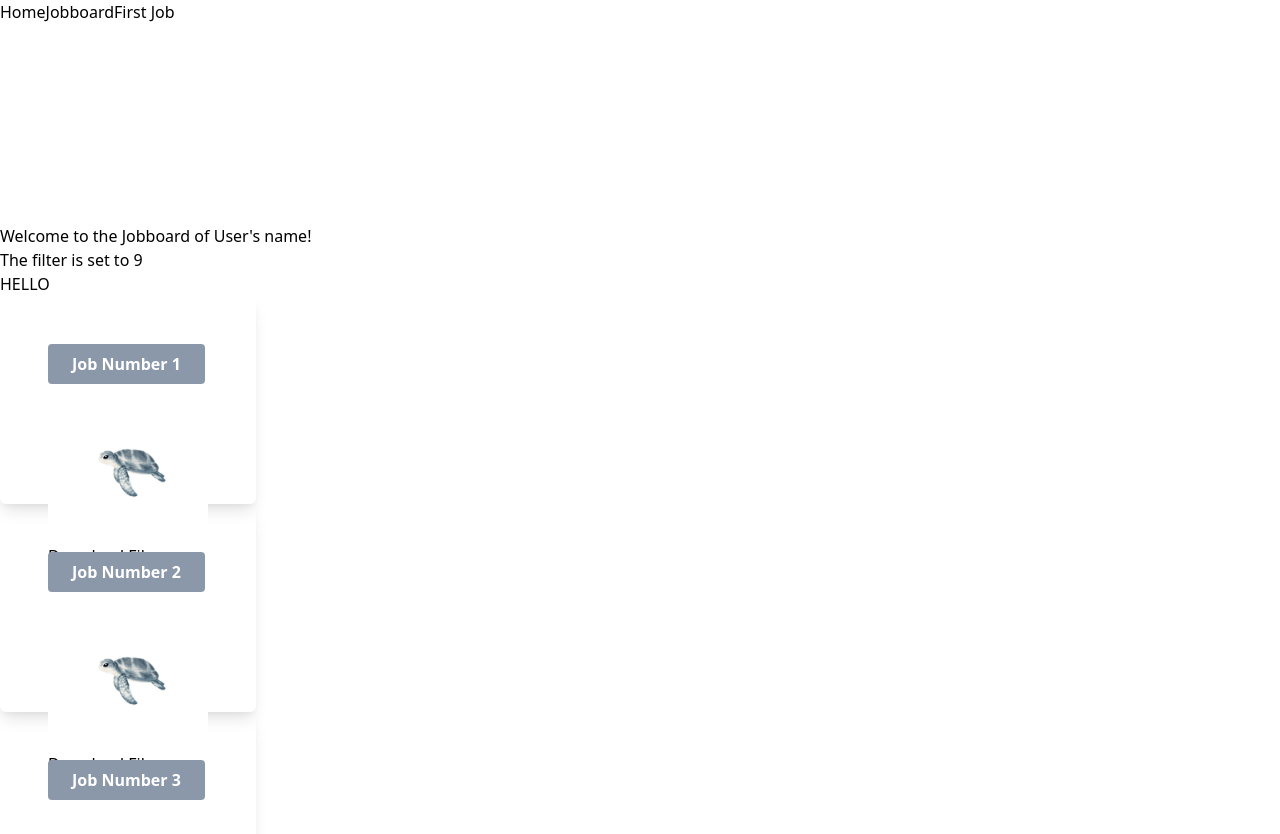
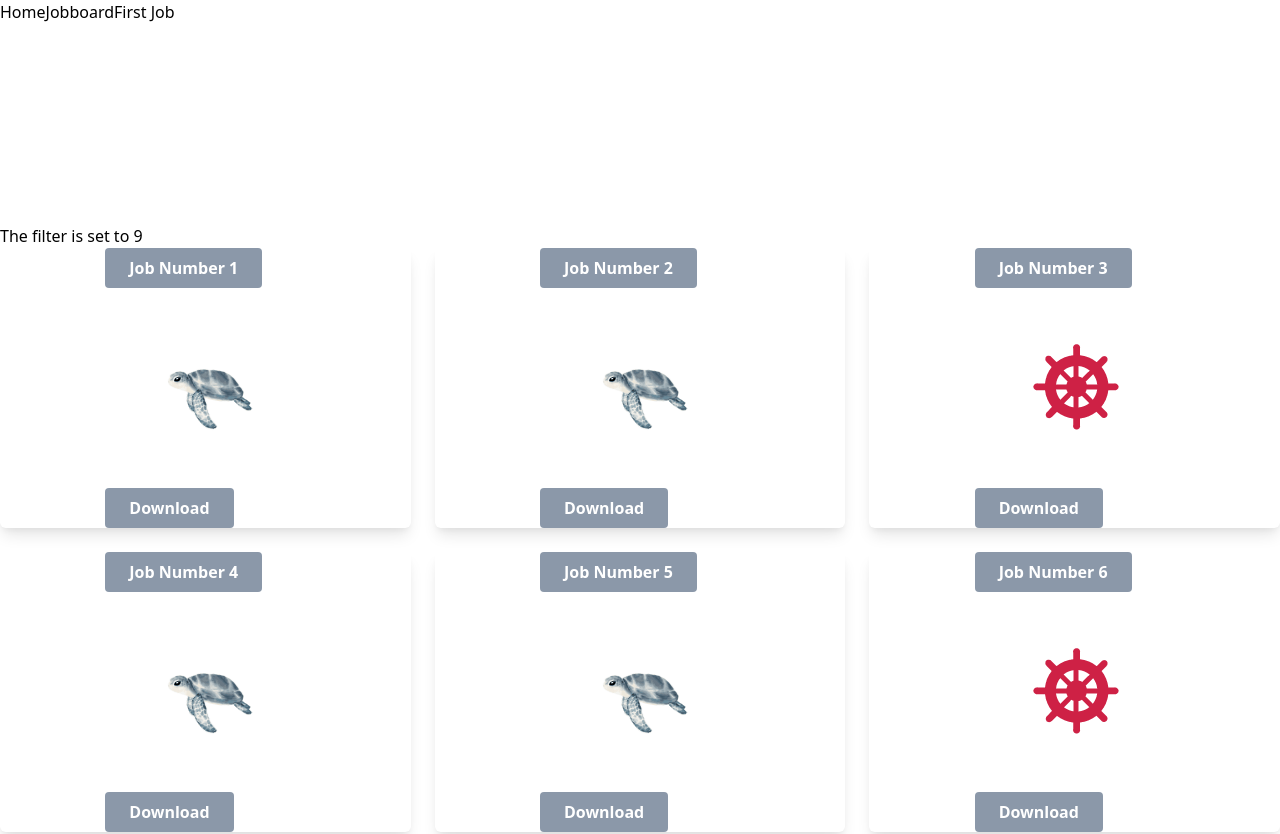
Before and after one commit to may-moff/ocean-protocol-dashboard-frontend, a React (Create React App) app: page /jobboard in a window 1280 px wide. Shown: the top 834 px of the page. Built offline with nearby package versions, Linux system fonts and the light colour scheme.

Commit message:
styled Job cards

```diff
--- a/src/components/Card.js
+++ b/src/components/Card.js
@@ -1,7 +1,7 @@
 const Card = ({ additionalClasses, children }) => {
   return (
     <div
-      className={`bg-background-content rounded-md shadow-lg transform hover:-translate-y-1 w-1/5 h-52 p-12${
+      className={`bg-background-content rounded-md shadow-lg transform hover:-translate-y-0.5 duration-300 ${
         additionalClasses || ''
       }`}
     >
--- a/src/components/job-board/Job.js
+++ b/src/components/job-board/Job.js
@@ -2,14 +2,15 @@ import React from 'react';
 import JobTitle from './JobTitle';
 import JobStatus from './JobStatus';
 import JobFileDownload from './JobFileDownload';
-import dotenv_expand from 'dotenv-expand';
+import ButtonDefault from '../ButtonDefault';
 
 const Job = (props) => {
   return (
     <div>
       <JobTitle title={props.title} />
       <JobStatus status={props.status} />
-      <JobFileDownload />
+      {/* <JobFileDownload /> */}
+      <ButtonDefault name="Download" />
     </div>
   );
 };
--- a/src/components/job-board/JobsBox.js
+++ b/src/components/job-board/JobsBox.js
@@ -16,13 +16,14 @@ const fakeData = [
 
 const JobsBox = () => {
   return (
-    <div>
-      HELLO
-      {fakeData.map((data, i) => (
-        <Card key={i}>
-          <Job title={data.title} status={data.status} />
-        </Card>
-      ))}
+    <div className="container mx-auto">
+      <div className="grid grid-cols-3 gap-6">
+        {fakeData.map((data, i) => (
+          <Card key={i} additionalClasses="flex justify-center">
+            <Job title={data.title} status={data.status} />
+          </Card>
+        ))}
+      </div>
     </div>
   );
 };
--- a/src/components/job-board/MenuBox.js
+++ b/src/components/job-board/MenuBox.js
@@ -1,7 +1,7 @@
-import React from "react";
-import JobboardLogo from "./JobboardLogo";
-import MenuButton from "./MenuButton";
-import AmountFilter from "./AmountFilter";
+import React from 'react';
+import JobboardLogo from './JobboardLogo';
+import MenuButton from './MenuButton';
+import AmountFilter from './AmountFilter';
 
 const MenuBox = (props) => {
   const { name } = props;
@@ -9,7 +9,7 @@ const MenuBox = (props) => {
   return (
     <div>
       <MenuButton />
-      <JobboardLogo name={name} />
+      {/* <JobboardLogo name={name} /> */}
       <AmountFilter amount="9" />
     </div>
   );
```
